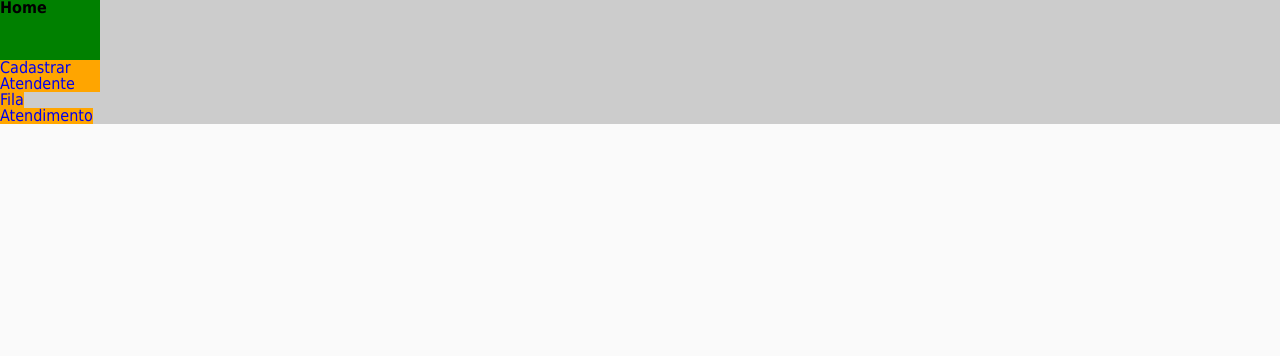
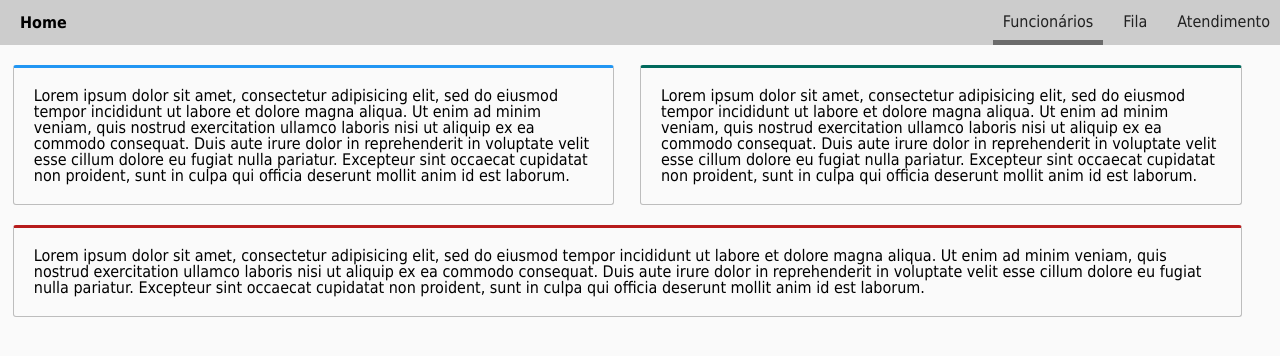
Before and after one commit to KennyMack/filafacil, a PHP site: page /views/home.php in a window 1280 px wide. Shown: the top 356 px of the page. Run offline with PHP 8.4, Linux system fonts and the light colour scheme.

Commit message:
front-end layout

```diff
--- a/entities/fila.php
+++ b/entities/fila.php
@@ -71,7 +71,6 @@ class Fila
             ':codfuncionario' => $this->codFuncionario,
             ':ra' => $this->ra,
             ':status' => $this->status);
-        var_dump($params);
 
         return $this->db->save($sql, $params);
     }
--- a/includes/header.inc.php
+++ b/includes/header.inc.php
@@ -7,6 +7,10 @@ function head($title)
     $head .= '<meta charset="utf-8">';
     $head .= '<title>FilaFacil | '.$title.'</title>';
     $head .= '<link rel="stylesheet" type="text/css" href="../style/css/main.css">';
+    $head .= '<meta name="viewport" content="initial-scale=1.0,user-scalable=no,maximum-scale=1" media="(device-height: 568px)">';
+    $head .= '<meta name="apple-mobile-web-app-capable" content="yes">';
+    $head .= '<meta name="HandheldFriendly" content="True">';
+    $head .= '<meta name="apple-mobile-web-app-status-bar-style" content="black">';
     $head .= '</head>';
 
     return $head;
--- a/includes/nav.inc.php
+++ b/includes/nav.inc.php
@@ -2,7 +2,7 @@
 
 function mainMenu($page)
 {
-	$nav = '';
+    $nav = '';
 
 }
 
--- a/style/css/main.css
+++ b/style/css/main.css
@@ -38,38 +38,127 @@ body {
     }
 
 header {
-  background-color: #cccccc;
-  width: 100%;
-  float: left;
-  min-height: 60px;
+    background: #cccccc;
+    width: 100%;
+    text-align:center;
+    min-height: 45px;
+    height: auto;
+    display: table;
+}
+
+header div {
+  height: auto;
+  min-height: 45px;
+  height: 100%;
+}
+
+header div {
+  box-sizing: border-box;
+}
+
+header div.left {
+    float:left;
+    text-align: left;
+    width: 20%;
+}
+
+header div.left h1 {
+  line-height: 45px;
+  margin-left: 20px;
+}
+
+header div.center {
+    display: inline-block;
+    margin:0 auto;
+    width: 30%
+}
+
+header div.right {
+    float:right;
+    width: 50%;
+    /*background: green;*/
+}
+
+nav.desktop ul {
+    float: right;
+    /*background: red;*/
+    height: auto;
+    min-height: 45px;
+}
+
+nav.desktop ul li {
+    display:  table-cell;
+    box-sizing: border-box;
+}
+
+nav.desktop ul li a {
+    display: block;
+    padding: 14px 10px 10px 10px;
+    margin-left: 10px;
+    border-bottom: solid 5px #cccccc;
+    transition:all 400ms ease;
+    color: #222222;
+}
+
+nav.desktop ul li a:hover {
+  background: #bfbfbf;
+  border-bottom-color: #6b6b6b;
 
 }
 
-header div {
-	width: 100px;
-	min-height: 60px;
+nav.desktop ul li a.active {
+  border-bottom-color: #6b6b6b;
 }
 
-header div.left {
-	background: green;
-	float: left;
+main {
+  box-sizing: border-box;
+  width: 100%;
+  background: red;
+  margin: 10px auto;
+  max-width: 1300px;
+  display: block;
+  box-sizing: border-box;
 }
 
-header div.right {
-	background: green;
+.column-primary {
+  border-top: solid 3px #2196f3;
+}
+.column-alert {
+  border-top: solid 3px #5e35b1;
+}
+.column-main {
+  border-top: solid 3px #00695c;
+}
+.column-danger {
+  border-top: solid 3px #b71c1c;
 }
 
-header div.right nav {
-	background: limegreen;
+.column {
+  display: table-cell;
+  box-sizing: border-box;
+  padding: 20px;
+  float: left;
+  margin: 10px 1% 10px 1%;
+  background: #fafafa;
+  border-left: solid 1px #bdbdbd;
+  border-right: solid 1px #bdbdbd;
+  border-bottom: solid 1px #bdbdbd;
+  border-radius: 3px;
 }
 
-header div.right nav ul {
-	width: 100%;
-	height: 100%;
+.column-half {
+  width: 47%;
 }
 
-header div.right nav ul li {
-	display: inline;
-	float: left;
-	background: orange;
+.column-all {
+  width: 96%;
+  margin: 10px 1% 10px 1%;
+  padding: 20px;
 }
+
+@media only screen and (max-width: 800px) {
+  .column-all,
+  .column-half {
+    width: 98%;
+  }
+}
--- a/views/home.php
+++ b/views/home.php
@@ -13,10 +13,13 @@
         <div class="left">
             <h1>Home</h1>
         </div>
+        <div class="center">
+            &nbsp;
+        </div>
         <div class="right">
-            <nav>
+            <nav class="desktop">
                 <ul>
-                    <li><a href="person.php">Cadastrar Atendente</a></li>
+                    <li><a class="active" href="person.php">Funcionários</a></li>
                     <li><a href="queue.php">Fila</a></li>
                     <li><a href="attendance.php">Atendimento</a></li>
                 </ul>
@@ -24,6 +27,25 @@
         </div>
     </header>
     <main>
+      <div class="row">
+        <div class="column column-half column-primary">
+          <p>
+            Lorem ipsum dolor sit amet, consectetur adipisicing elit, sed do eiusmod tempor incididunt ut labore et dolore magna aliqua. Ut enim ad minim veniam, quis nostrud exercitation ullamco laboris nisi ut aliquip ex ea commodo consequat. Duis aute irure dolor in reprehenderit in voluptate velit esse cillum dolore eu fugiat nulla pariatur. Excepteur sint occaecat cupidatat non proident, sunt in culpa qui officia deserunt mollit anim id est laborum.
+          </p>
+        </div>
+        <div class="column column-half column-main">
+          <p>
+            Lorem ipsum dolor sit amet, consectetur adipisicing elit, sed do eiusmod tempor incididunt ut labore et dolore magna aliqua. Ut enim ad minim veniam, quis nostrud exercitation ullamco laboris nisi ut aliquip ex ea commodo consequat. Duis aute irure dolor in reprehenderit in voluptate velit esse cillum dolore eu fugiat nulla pariatur. Excepteur sint occaecat cupidatat non proident, sunt in culpa qui officia deserunt mollit anim id est laborum.
+          </p>
+        </div>
+      </div>
+      <div class="row">
+        <div class="column column-all column-danger">
+          <p>
+            Lorem ipsum dolor sit amet, consectetur adipisicing elit, sed do eiusmod tempor incididunt ut labore et dolore magna aliqua. Ut enim ad minim veniam, quis nostrud exercitation ullamco laboris nisi ut aliquip ex ea commodo consequat. Duis aute irure dolor in reprehenderit in voluptate velit esse cillum dolore eu fugiat nulla pariatur. Excepteur sint occaecat cupidatat non proident, sunt in culpa qui officia deserunt mollit anim id est laborum.
+          </p>
+        </div>
+      </div>
 
     </main>
 </div>
```
Also changed, not shown: config/connection.php (+5 -2 lines), config/database.sql (+4 -3 lines), controllers/atendimentosController.php (+31 -7 lines), controllers/baseController.php (+10 -0 lines), controllers/filaController.php (+26 -5 lines), controllers/funcionarioController.php (+25 -4 lines), entities/atendimentos.php (+23 -6 lines). Lines whose indentation alone changed are shown as unchanged.
